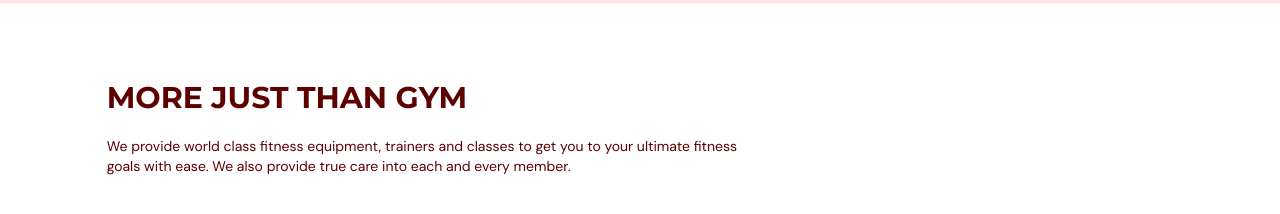
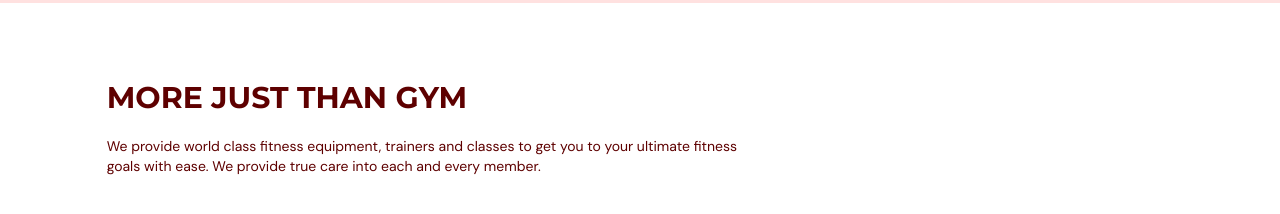
Before and after one commit to vuongle/gym-react-ts, a React (Vite) app: page / in a window 1280 px wide. Shown: the part 820-1034 px from the top of the page. Built offline with nearby package versions, Linux system fonts and the light colour scheme.

Commit message:
vuonglq committed in feature branch

```diff
--- a/src/components/benefits/index.tsx
+++ b/src/components/benefits/index.tsx
@@ -59,7 +59,7 @@ export default function Benefits({ setSelectedPage }: Props) {
           <HText>MORE JUST THAN GYM</HText>
           <p className='my-5 text-sm'>
             We provide world class fitness equipment, trainers and classes to get you to your ultimate fitness goals
-            with ease. We also provide true care into each and every member.
+            with ease. We provide true care into each and every member.
           </p>
         </motion.div>
 
```
